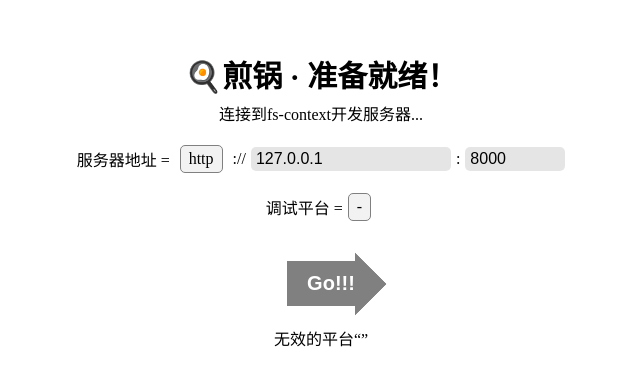
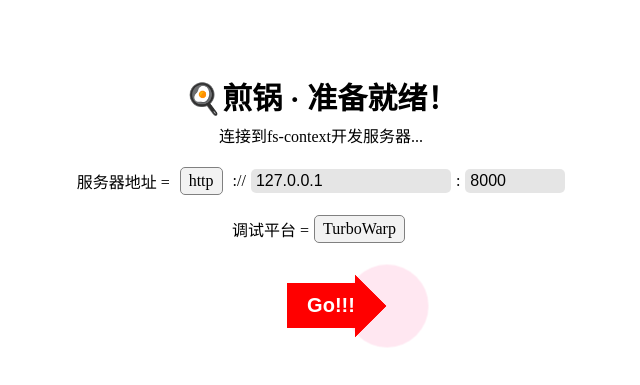
Before and after one commit to Rundll86/frying-pan, a Vue app: page / in a window 1280 px wide. Shown: the part 199-584 px from the top of the page, without its empty margins (319-959 px from the left). Built offline with nearby package versions, Linux system fonts and the light colour scheme.

Commit message:
feat: 实现平台选择与运行功能
- 添加 run.ts 实现平台运行逻辑
- 重构 platforms.ts 为强类型定义
- 修改 StarterMenu.vue 使用新平台类型并调用运行功能
- 更新 Rust 后端添加 navigate 命令处理
- 在 tauri.conf.json 中添加窗口标签

```diff
--- a/src-tauri/tauri.conf.json
+++ b/src-tauri/tauri.conf.json
@@ -12,6 +12,7 @@
     "app": {
         "windows": [
             {
+                "label": "main",
                 "title": "煎锅",
                 "width": 1280,
                 "height": 720
--- a/src/components/StarterMenu.vue
+++ b/src/components/StarterMenu.vue
@@ -4,10 +4,11 @@ import AddressEdit from './edits/AddressEdit.vue';
 import TitleInfo from './TitleInfo.vue';
 import SelectPlatform from './SelectPlatform.vue';
 import LargeButton from './LargeButton.vue';
-import platforms from '../structs/platforms';
+import platforms, { Platform } from '../structs/platforms';
+import { go } from '../structs/run';
 
 const address = ref<URL>(new URL("http://127.0.0.1:8000"));
-const platform = ref<string>("");
+const platform = ref<Platform>("TurboWarp");
 
 const state = computed<{ ready: boolean; message: string; }>(() => {
     const port = Number(address.value.port);
@@ -20,14 +21,16 @@ const state = computed<{ ready: boolean; message: string; }>(() => {
     }
 });
 
-function go() { }
+function startGo() {
+    go(platform.value, address.value);
+}
 </script>
 <template>
     <div class="starter">
         <TitleInfo />
         <AddressEdit @update="address = $event" />
         <SelectPlatform v-model="platform" />
-        <LargeButton :disabled="!platform" @click="go">Go!!!</LargeButton>
+        <LargeButton :disabled="!platform" @click="startGo">Go!!!</LargeButton>
         <span class="error-tip" v-if="!state.ready">{{ state.message }}</span>
     </div>
 </template>
--- a/src/structs/platforms.ts
+++ b/src/structs/platforms.ts
@@ -1,4 +1,24 @@
-export default {
-    turbowarp: 'https://turbowarp.org/editor',
-    gandi: 'https://ccw.site/gandi/extension'
-} satisfies Record<string, string>;
+export const platforms = ["TurboWarp", "GandiIDE"] as const;
+export type Platform = typeof platforms[number];
+export const loaders: Record<Platform, {
+    url: string;
+    run(stop: () => void): void;
+}> = {
+    TurboWarp: {
+        url: "https://turbowarp.org/editor?lang=zh-CN",
+        run(stop) {
+            const btn = document.querySelector("button[title='添加扩展']");
+            if (btn) {
+                console.log(btn);
+                stop();
+            }
+        },
+    },
+    GandiIDE: {
+        url: "https://ccw.site/gandi/extension",
+        run() {
+            //pass
+        },
+    }
+};
+export default loaders;
--- /dev/null
+++ b/src/structs/run.ts
@@ -0,0 +1,23 @@
+import { invoke } from "@tauri-apps/api/core";
+import loaders, { Platform } from "./platforms";
+
+declare function $loader$(stop: () => void): void;
+
+export async function go(platform: Platform, url: URL) {
+    const runner = () => {
+        const req = () => {
+            let stop = false;
+            $loader$(() => stop = true);
+            if (!stop) requestAnimationFrame(req);
+        };
+        requestAnimationFrame(req);
+    };
+    const loader = loaders[platform];
+    const code = `(${String(runner).replaceAll("$loader$", `(function ${loader.run})`)})()`;
+    await invoke("navigate", {
+        config: {
+            url: loader.url,
+            run_after: code
+        }
+    });
+}
```
Also changed, not shown: 1 other file (tests, documents, lock files or other folders).
